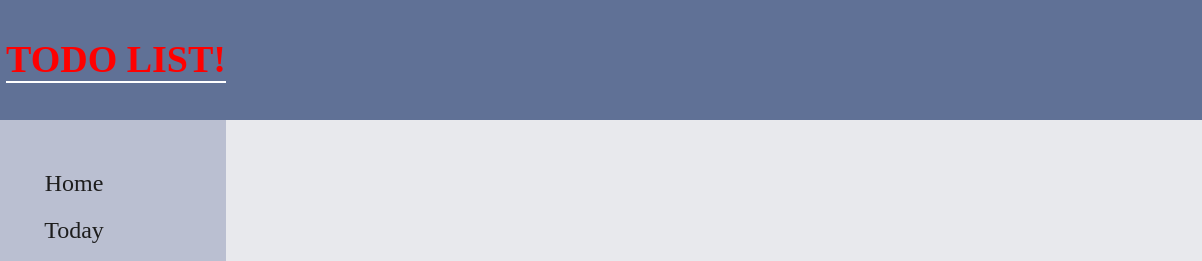
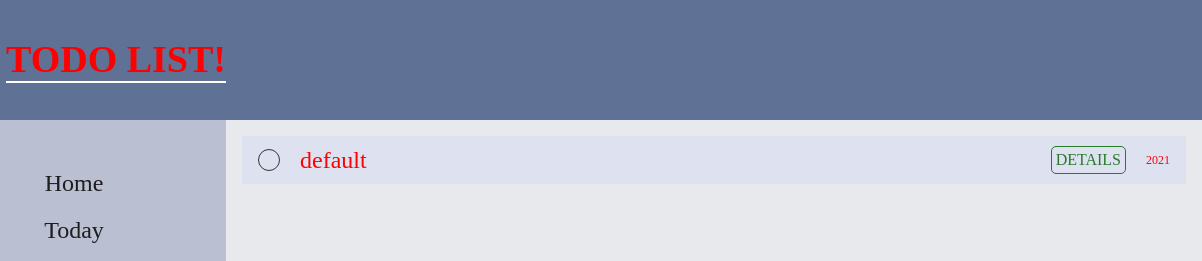
Before and after one commit to leandrob0/todo-page, a website built with webpack: page dist/index.html in a window 1280 px wide. Shown: the top 261 px of the page, 78-1280 px from the left. Built offline with nearby package versions, Linux system fonts and the light colour scheme; a web font is replaced by a local one.

Commit message:
ui 80% completed, no functionality yet

```diff
--- a/src/page-load.js
+++ b/src/page-load.js
@@ -1,6 +1,7 @@
 import './style.css';
 import Icon from './logo.svg';
 import { sidebarLoad } from './sidebar-load.js';
+import { showTodos } from './todos-load.js';
 
 /*
     ##
@@ -49,6 +50,8 @@ function contentLoader() {
 
     containerTotal.appendChild(lists);
 
+    showTodos();
+
 }
 
 export { contentLoader };
--- a/src/sidebar-load.js
+++ b/src/sidebar-load.js
@@ -11,7 +11,7 @@ function sidebarLoad() {
     homeBar.classList.add('span-sidebar');
     todayBar.classList.add('span-sidebar');
     weekBar.classList.add('span-sidebar');
-    projectsBar.classList.add('span-sidebar');
+    projectsBar.classList.add('span-projects');
 
     homeBar.textContent = 'Home';
     todayBar.textContent = 'Today';
--- a/src/style.css
+++ b/src/style.css
@@ -61,7 +61,7 @@ body {
 
     background-color: #E8E9ED;
 
-    overflow: scroll;
+    overflow-y: scroll;
 }
 
 .logo {
@@ -92,4 +92,67 @@ body {
 .span-sidebar:hover {
     transform: scale(1.1);
     color: black;
+
+    text-shadow: 0 0 1px #666;
 }
+
+.span-projects {
+    margin: 10px;
+}
+
+
+/*
+#############################
+    TODOS STYLING
+#############################
+*/
+
+.container-todo {
+    height: 1rem;
+
+    display: flex;
+    justify-content: space-between;
+    align-items: center;
+
+    padding: 1rem;
+    background-color: #dde1f0;
+    color: black;
+    margin: 1rem;
+}
+
+.side-div {
+    display: flex;
+    align-items: center;
+}
+
+.checkbox-todo {
+    width: 20px;
+    height: 20px;
+    margin-right: 20px;
+
+    border-radius: 50%;
+    border: 1px solid black;
+    border-color: #333;
+}
+
+.checkbox-todo:hover {
+    background-color: rgb(41, 122, 41);
+}
+
+.title-todo {
+    font-size: 24px;
+}
+
+.details-todo {
+    padding: 4px;
+
+    color: rgb(41, 122, 41);
+
+    border-radius: 5px;
+    border: 1px solid rgb(41, 122, 41);
+}
+
+.date-todo {
+    margin-left: 20px;
+    font-size: 12px;
+}
--- /dev/null
+++ b/src/todos-load.js
@@ -0,0 +1,47 @@
+import { myTodos } from './todos-module.js';
+import './style.css';
+
+function showTodos() {
+    for(let i = 0; i < myTodos.todo.length; i++) {
+        const containerTodos = document.querySelector('.lists-container')
+
+        const totalContainer = document.createElement('div');
+        const leftSideDiv = document.createElement('div');
+        const rigthSideDiv = document.createElement('div');
+        const checkbox = document.createElement('div');
+        const title = document.createElement('div');
+        const dateDiv = document.createElement('div');
+        const detailsDiv = document.createElement('div');
+        const editDiv = document.createElement('div');
+        const deleteDiv = document.createElement('div');
+
+        totalContainer.classList.add('container-todo');
+        leftSideDiv.classList.add('side-div');
+        rigthSideDiv.classList.add('side-div');
+        checkbox.classList.add('checkbox-todo');
+        title.classList.add('title-todo');
+        dateDiv.classList.add('date-todo');
+        detailsDiv.classList.add('details-todo');
+        editDiv.classList.add('edit-todo');
+        deleteDiv.classList.add('delete-todo');
+
+        title.textContent = myTodos.todo[i]['Title'];
+        dateDiv.textContent = myTodos.todo[i]['Date'];
+        detailsDiv.textContent = 'DETAILS';
+
+        leftSideDiv.appendChild(checkbox);
+        leftSideDiv.appendChild(title);
+        rigthSideDiv.appendChild(detailsDiv);
+        rigthSideDiv.appendChild(dateDiv);
+        rigthSideDiv.appendChild(editDiv);
+        rigthSideDiv.appendChild(deleteDiv);
+
+        totalContainer.appendChild(leftSideDiv);
+        totalContainer.appendChild(rigthSideDiv);
+
+        containerTodos.appendChild(totalContainer);
+
+    }
+}
+
+export { showTodos };
--- a/src/todos-module.js
+++ b/src/todos-module.js
@@ -1,4 +1,3 @@
-import './style.css';
 import { compareAsc, format } from 'date-fns'
 
 const myTodos = (function() {
@@ -7,13 +6,14 @@ const myTodos = (function() {
         {
             Title: 'default',
             Description: 'default',
-            Date: '',
-            Priority: '',
+            Date: '2021',
+            Priority: 'High',
+            Project: 'Hello',
         }
         ];
 
-    function addToDo(title,desc,date,prio) {
-        todo.push({Title: title, Description: desc, Date: date, Priority: prio});
+    function addToDo(title,desc,date,prio,pro) {
+        todo.push({Title: title, Description: desc, Date: date, Priority: prio, Project: pro});
     }
 
     function removeToDo(title) {
@@ -21,7 +21,7 @@ const myTodos = (function() {
         todo.splice(index, 1);
     }
 
-    return { addToDo , removeToDo };
+    return { todo , addToDo , removeToDo };
 })();
 
 export { myTodos };
```
